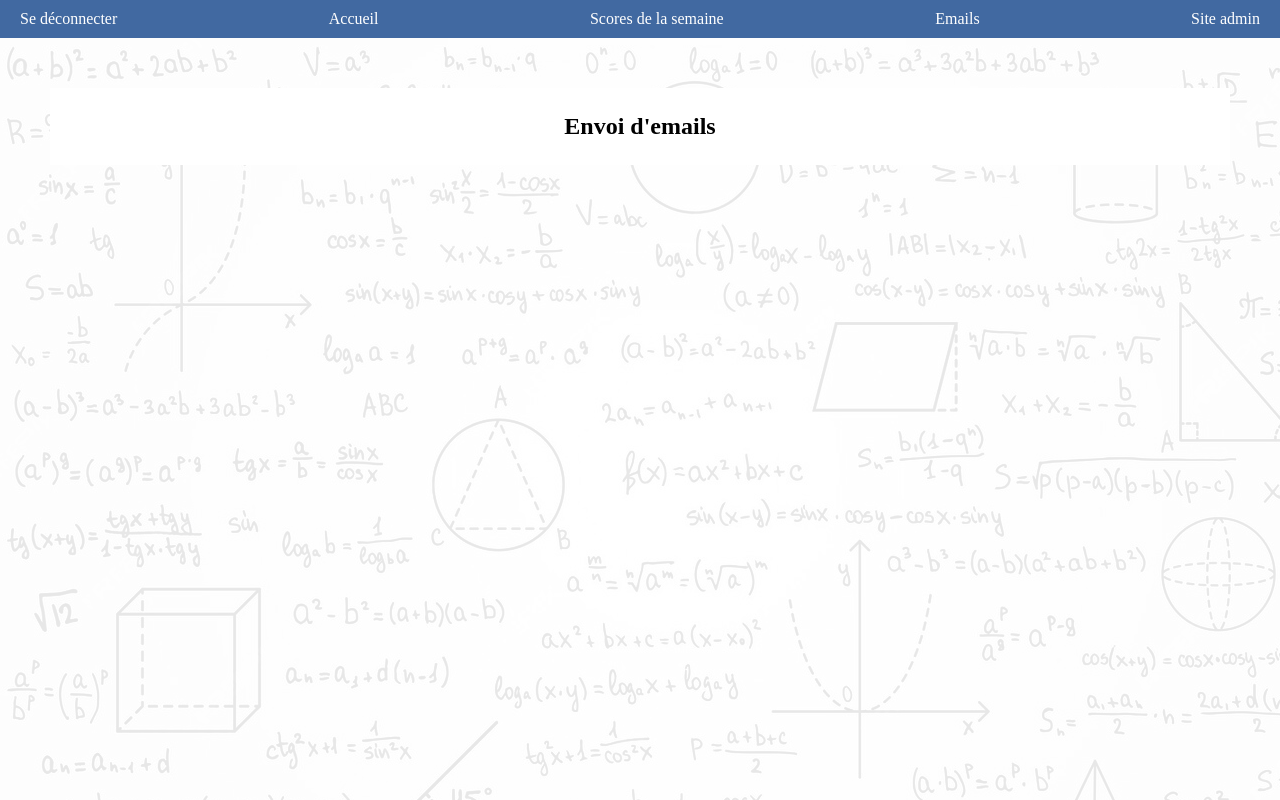
After one commit to FabienCharlier/MathadorApp, a Django app: page /main/emails in a window 1280 px wide. The commit adds this page. Run offline with Django 5.2, Linux system fonts and the light colour scheme; the visitor is signed in with stand-in values (Sample User, id 1).

Commit message:
✨ Crate email sending page

```diff
--- a/calculusModule/templates/calculusModule/base_generic.html
+++ b/calculusModule/templates/calculusModule/base_generic.html
@@ -22,6 +22,7 @@
             <a class="headerLinkNotAsLink" href="{% url 'index' %}">Accueil</a>
             {% if user.is_staff %}
               <a class="headerLinkNotAsLink" href="{% url 'weeklyScores' %}">Scores de la semaine</a>
+              <a class="headerLinkNotAsLink" href="{% url 'emails' %}">Emails</a>
               <a class="headerLinkNotAsLink" href="/admin">Site admin</a>
             {% endif %}
           {% else %}
--- /dev/null
+++ b/calculusModule/templates/calculusModule/emails.html
@@ -0,0 +1,10 @@
+{% extends "calculusModule/base_generic.html" %}
+
+{% block stylesheet %}
+  {% load static %}
+  <link rel="stylesheet" href="{% static 'css/emails.css' %}" />
+{% endblock %}
+
+{% block content %}
+  <h2>Envoi d'emails</h2>
+{% endblock %}
--- a/calculusModule/urls.py
+++ b/calculusModule/urls.py
@@ -11,4 +11,5 @@ urlpatterns = [
     path('delete-score/<int:scoreId>', views.deleteScore, name="deleteScore"),
     path('weekly-scores', views.weeklyScores, name="weeklyScores"),
     path('downloadPdf', views.downloadPdf, name="downloadPdf"),
+    path('emails', views.emails, name="emails"),
 ]
--- a/calculusModule/views.py
+++ b/calculusModule/views.py
@@ -114,3 +114,30 @@ def downloadPdf(request):
     buffer.seek(0)
 
     return http.FileResponse(buffer, as_attachment=True, filename=f"resultats-semaine-{lastWeek.displayNumber}-mathador.pdf")
+
+@adminUserRequired
+def emails(request):
+    if 'newWeekMailFormCurrentNumbers' in request.session:
+        newWeekMailFormCurrentNumbers = request.session['newWeekMailFormCurrentNumbers']
+    else:
+        newWeekMailFormCurrentNumbers = "Tirage de la semaine"
+    if 'newWeekMailFormPersonnalizedText' in request.session:
+        newWeekMailFormPersonnalizedText = request.session['newWeekMailFormPersonnalizedText']
+    else:
+        newWeekMailFormPersonnalizedText = "Texte personnalisé"
+    newWeekMailForm = forms.NewWeekMailForm({
+        'currentNumbers': newWeekMailFormCurrentNumbers,
+        'personnalizedText': newWeekMailFormPersonnalizedText
+    })
+
+    if 'resultsMailFormPersonnalizedText' in request.session:
+        resultsMailFormPersonnalizedText = request.session['resultsMailFormPersonnalizedText']
+    else:
+        resultsMailFormPersonnalizedText = "Texte personnalisé"
+    resultsMailForm = forms.ResultsMailForm({
+        'personnalizedText': resultsMailFormPersonnalizedText,
+    })
+
+    templateParams = {'newWeekMailForm': newWeekMailForm, 'resultsMailForm': resultsMailForm}
+
+    return shortcuts.render(request, "calculusModule/emails.html", createTemplateParamsWithFlashes(request, templateParams))
```
